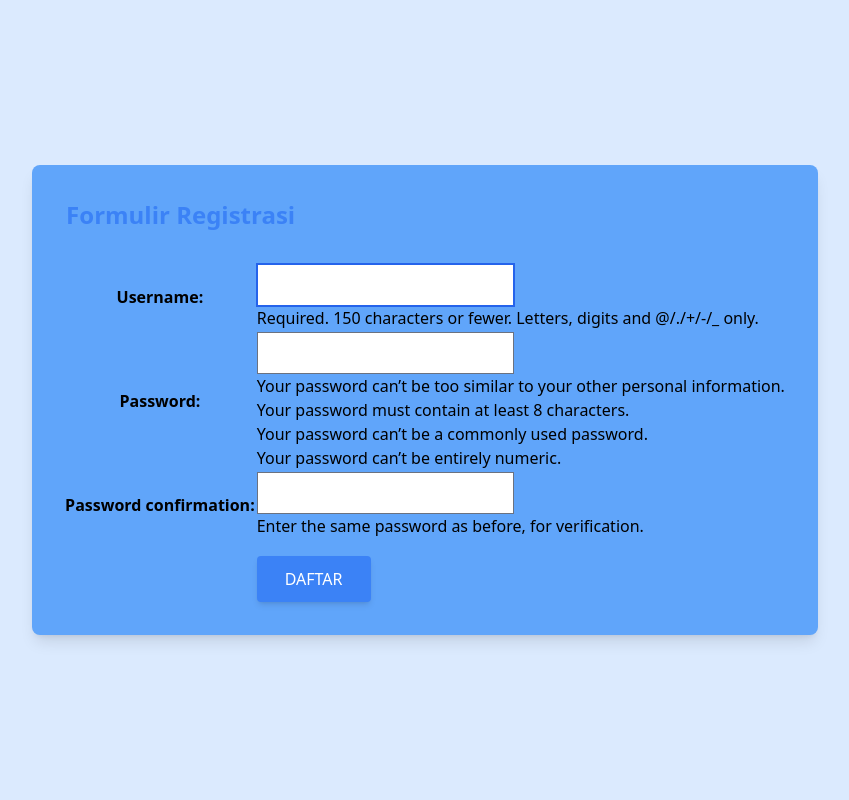
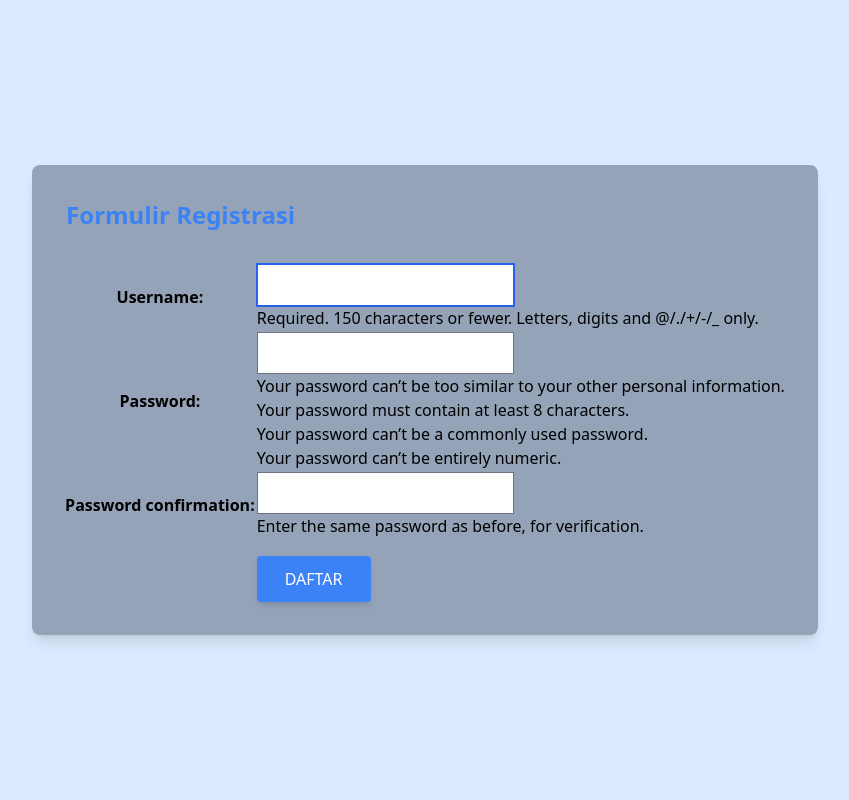
Before and after one commit to bryan273/Ecoist, a Django app: page /ecoist/register/ in a window 1280 px wide. Shown: the whole page, without its empty margins (215-1064 px from the left). Run offline with Django 4.2, Linux system fonts and the light colour scheme; style sheets or scripts are compiled from the project's sources; some libraries are stand-ins or nearby versions.

Commit message:
upgrade requirements

```diff
--- a/admin_ft/templates/register.html
+++ b/admin_ft/templates/register.html
@@ -8,7 +8,7 @@
 
 <div class="bg-blue-100 h-screen">
     <div class = "h-screen login flex justify-center items-center">
-        <div class="block bg-blue-400 shadow-lg rounded-lg p-8">
+        <div class="block bg-slate-400 shadow-lg rounded-lg p-8">
             <div class=" rounded-2xl w-full flex justify-left">
                 <h1 class="pb-7 font-bold text-blue-500 text-2xl mt-0.5 mb-1 ml-0.5">Formulir Registrasi</h1>
             </div>
--- a/requirements.txt
+++ b/requirements.txt
@@ -14,3 +14,4 @@ typed-ast==1.5.4
 urllib3==1.26.11
 whitenoise==6.2.0
 wrapt==1.14.1
+django-tailwind
```
